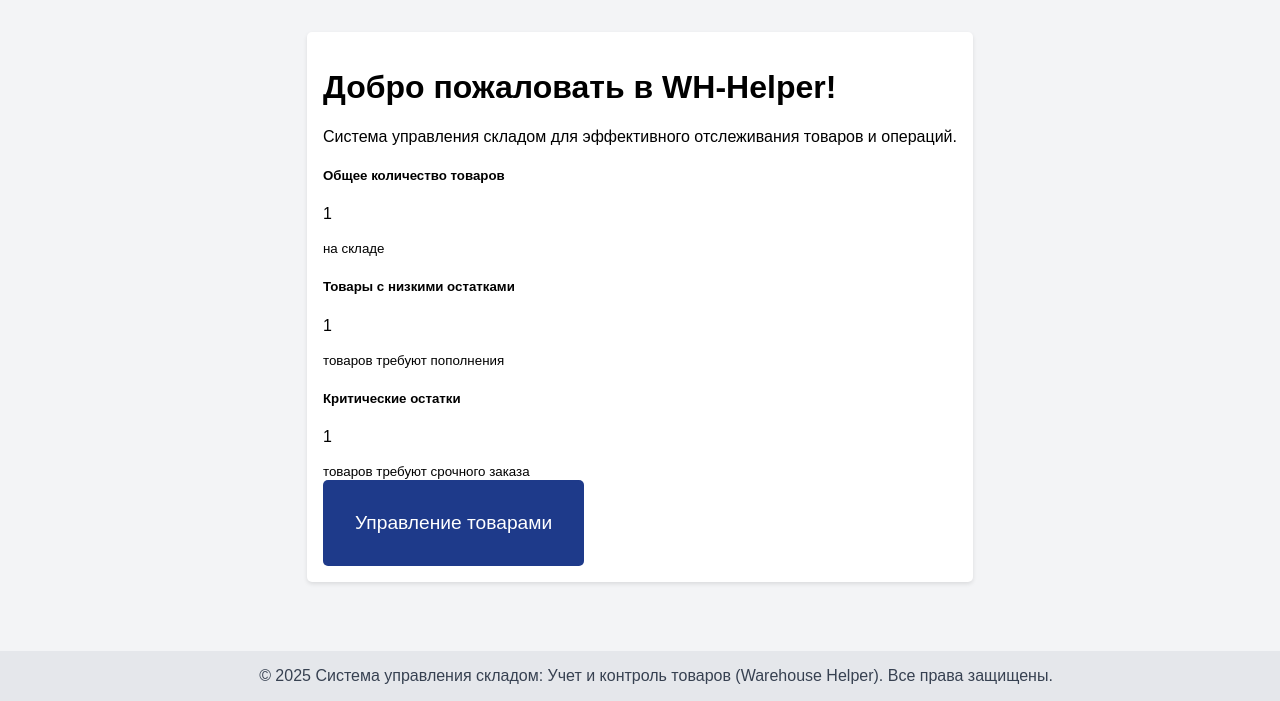
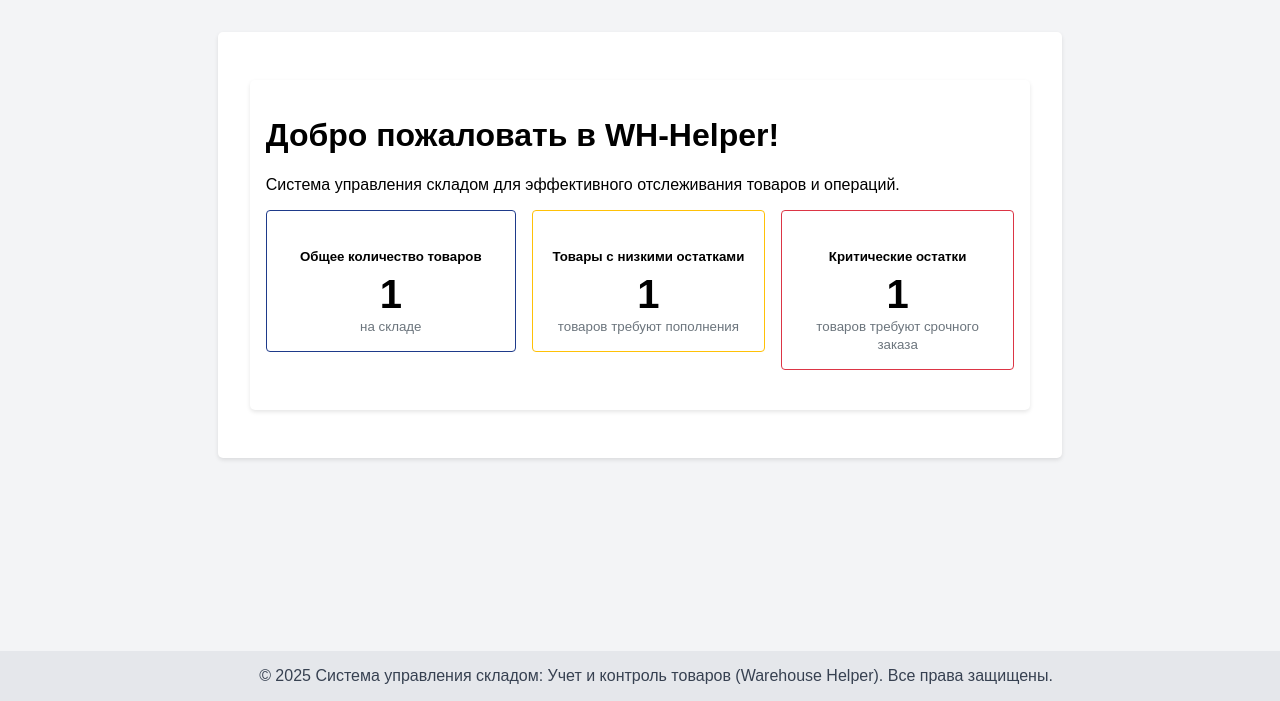
Before and after one commit to SKXNIX/InvyStorageSystem, a Django app: template frontend/templates/core/start_page.html in a window 1280 px wide. Shown: the part 99-800 px from the top of the page. Run offline with Django 5.2, Linux system fonts and the light colour scheme; the template is opened without the code that fills it: most values are stand-ins (such as "Sample title", 1, 10 or a date in 2020).

Commit message:
Add files via upload
Верстка страницы, главное меню

```diff
--- a/frontend/templates/core/start_page.html
+++ b/frontend/templates/core/start_page.html
@@ -2,6 +2,8 @@
 {% load static %}
 
 {% block content %}
+<div style="max-width: 900px; margin: 0 auto; padding: 0 1rem;">
+    <div class="container">
         <!-- Приветственное сообщение -->
         <div class="welcome-section p-4 mb-4 bg-light rounded-3">
             <h1 class="display-5 fw-bold">Добро пожаловать в WH-Helper!</h1>
@@ -9,49 +11,44 @@
         </div>
 
         <!-- Краткий обзор остатков -->
-<div class="row row-cols-1 row-cols-md-3 g-4 mb-4">
+        <div style="display: flex; flex-wrap: wrap; gap: 1rem; margin-bottom: 1.5rem;">
             <!-- Общее количество товаров -->
-    <div class="col">
-        <div class="card h-100 border-primary">
-            <div class="card-body text-center">
-                <h5 class="card-title">Общее количество товаров</h5>
-                <p class="display-4 fw-bold">{{ total_stock }}</p>
-                <small>на складе</small>
-            </div>
+            <div style="flex: 1 1 30%; min-width: 250px;">
+                <div style="border: 1px solid #1E3A8A; border-radius: 4px; padding: 1rem; text-align: center; background-color: #fff;">
+                    <h5 style="margin-bottom: 0.5rem;">Общее количество товаров</h5>
+                    <p style="font-size: 2.5rem; font-weight: bold; margin: 0;">{{ total_stock }}</p>
+                    <small style="color: #6c757d;">на складе</small>
                 </div>
             </div>
 
             <!-- Минимальные остатки -->
-    <div class="col">
-        <div class="card h-100 border-warning">
-            <div class="card-body text-center">
-                <h5 class="card-title">Товары с низкими остатками</h5>
-                <p class="display-4 fw-bold">{{ low_stock_count }}</p>
-                <small>товаров требуют пополнения</small>
-            </div>
+            <div style="flex: 1 1 30%; min-width: 0;">
+                <div style="border: 1px solid #FFC107; border-radius: 4px; padding: 1rem; text-align: center; background-color: #fff;">
+                    <h5 style="margin-bottom: 0.5rem;">Товары с низкими остатками</h5>
+                    <p style="font-size: 2.5rem; font-weight: bold; margin: 0;">{{ low_stock_count }}</p>
+                    <small style="color: #6c757d;">товаров требуют пополнения</small>
                 </div>
             </div>
 
             <!-- Критические остатки -->
-    <div class="col">
-        <div class="card h-100 border-danger">
-            <div class="card-body text-center">
-                <h5 class="card-title">Критические остатки</h5>
-                <p class="display-4 fw-bold">{{ critical_stock_count }}</p>
-                <small>товаров требуют срочного заказа</small>
+            <div style="flex: 1 1 30%; min-width: 0;">
+                <div style="border: 1px solid #dc3545; border-radius: 4px; padding: 1rem; text-align: center; background-color: #fff;">
+                    <h5 style="margin-bottom: 0.5rem;">Критические остатки</h5>
+                    <p style="font-size: 2.5rem; font-weight: bold; margin: 0;">{{ critical_stock_count }}</p>
+                    <small style="color: #6c757d;">товаров требуют срочного заказа</small>
                 </div>
             </div>
         </div>
     </div>
-
-<!-- Ссылки на основные разделы -->
-<div class="d-grid gap-3">
-    <a href="{% url 'products:list' %}" class="button">Управление товарами</a>
-    {% if user.role == 'admin' or user.role == 'superadmin' %}
-    <a href="#" class="button">Журнал операций</a>
-    {% endif %}
-    {% if user.role == 'superadmin' %}
-    <a href="{% url 'admin:admin-panel' %}" class="button">Админ-панель</a>
-    {% endif %}
 </div>
+<!--&lt;!&ndash; Ссылки на основные разделы &ndash;&gt;-->
+<!--<div class="d-grid gap-3">-->
+<!--    {% if user.role == 'admin' or user.role == 'superadmin' %}-->
+<!--    <a href="{% url 'store:store-settings' %}" class="button">Управление складом</a>-->
+<!--    {% endif %}-->
+<!--    <a href="{% url 'products:list' %}" class="button">Управление товарами</a>-->
+<!--    {% if user.role == 'superadmin' %}-->
+<!--    <a href="{% url 'admin:admin-panel' %}" class="button">Админ-панель</a>-->
+<!--    {% endif %}-->
+<!--</div>-->
 {% endblock %}
```
Lines whose indentation alone changed are shown as unchanged.
